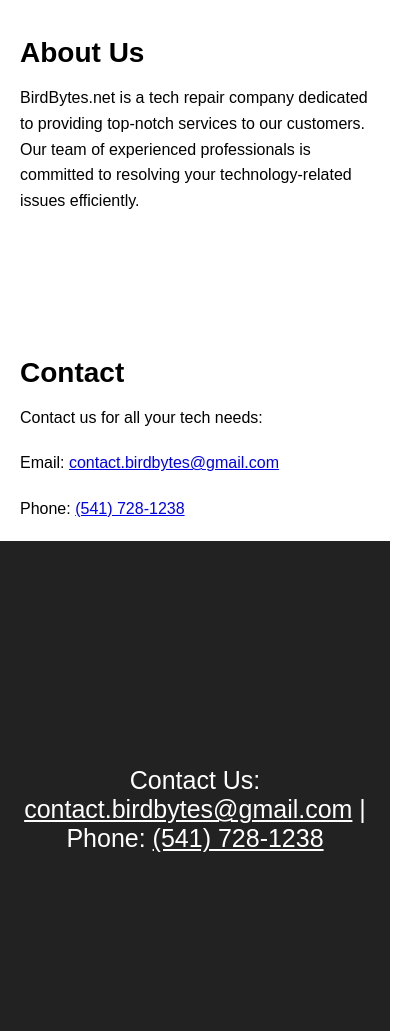
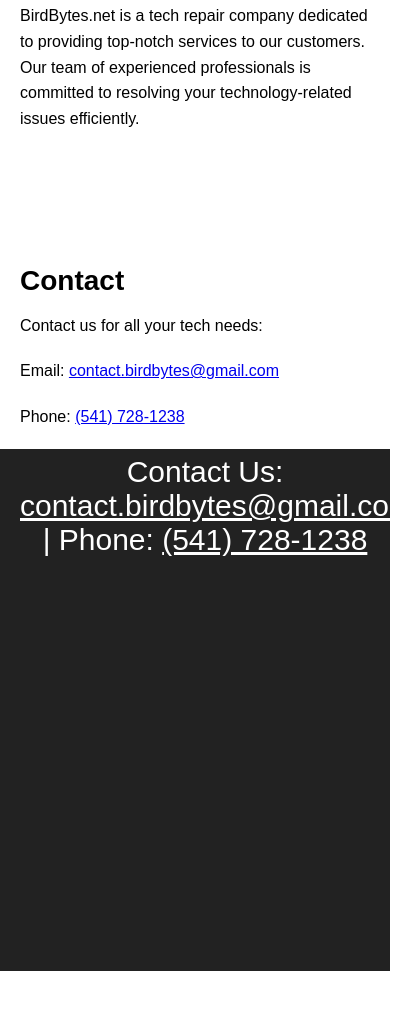
Before and after one commit to LaBirdy/birdbytes.net, a plain HTML site: page index.html in a window 390 px wide. Shown: the part 966-1997 px from the top of the page, 414 px wide, since content can reach past the window. After the commit the page ends 1937 px from the top, so only its background shows below. Drawn offline with Linux system fonts and the light colour scheme.

Commit message:
Update styles.css

```diff
--- a/Css/styles.css
+++ b/Css/styles.css
@@ -48,14 +48,18 @@ main {
     padding: 100px 20px 0px; /* Adjust the top padding to make space for the header and nav */
 }
 
+/* Add your custom CSS styles here */
+/* ... (previous CSS rules) ... */
+
 footer {
     background-color: #222;
     color: #fff;
-    padding: 200px 0;
+    padding: 150px 0;
     text-align: center;
     position: relative; /* Set the footer as a positioning context */
     z-index: 2; /* Set a higher z-index for the footer */
-    font-size: 25px; /* Updated font-size for the footer */
+    font-size: 35px; /* Updated font-size for the footer */
+    height: 100%; /* Ensure the footer takes full height of its container */
 }
 
 /* Footer link styles */
@@ -91,3 +95,40 @@ main li {
     line-height: 1.6;
     margin-bottom: 5px;
 }
+
+/* Center and position "Contact Us" text at the top of the footer */
+footer p {
+    margin: 10px;
+    position: relative;
+
+    left: 50%;
+    transform: translate(-50%, -200%);
+}
+
+/* Media queries for mobile devices */
+@media only screen and (max-width: 768px) {
+    header h1 {
+        font-size: 28px;
+    }
+
+    nav {
+        height: 95px;
+    }
+
+    nav a {
+        font-size: 16px;
+    }
+
+    main {
+        padding-top: 90px;
+    }
+
+    footer {
+        padding: 200px 0;
+    }
+
+    /* Adjust the font size for the footer text on mobile */
+    footer p {
+        font-size: 30px;
+    }
+}
```
